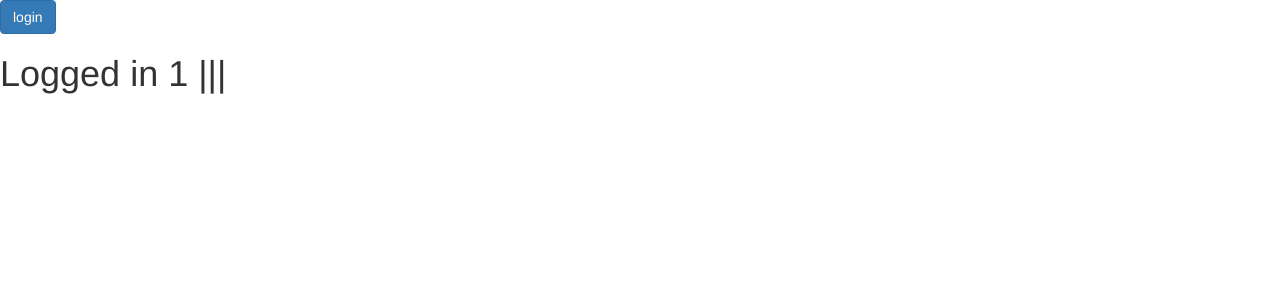
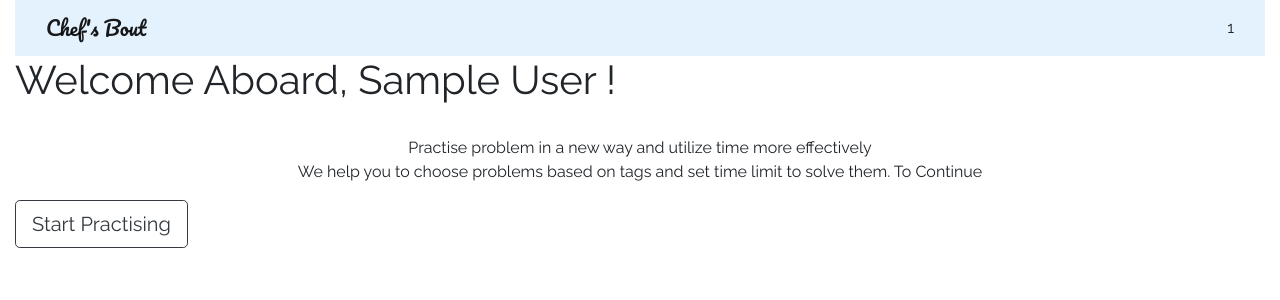
Before and after one commit to AkshaySharma9/Chef-s-bout, a Flask app: page / in a window 1280 px wide. Shown: the top 300 px of the page. Run offline with Flask 2, Linux system fonts and the light colour scheme; the visitor is signed in with stand-in values (Sample User, id 1); some libraries are stand-ins or nearby versions.

Commit message:
login v1

```diff
--- a/app.py
+++ b/app.py
@@ -24,7 +24,6 @@ app.config["SESSION_TYPE"] = "filesystem"
 Session(app)
 
 @app.route("/")
-@login_required
 def index():
 	""" Show logged in user the welcome page """
 
@@ -35,32 +34,33 @@ def login():
 	"""Log user in."""
 
     # forget any user_id
-
-    #session.clear()
+	session.clear()
 
 	# to get the access token if authorization code is present
 	if "code" in request.args:
 		authorization_code = request.args.get("code")
 
 		# making the curl request
-		json = '{"grant_type": "authorization_code","code": "' + authorization_code + '","client_id":"' + client_id + '","client_secret":"' + client_secret + '","redirect_uri":"' + redirect_uri + '"}'
+		json = '{"grant_type": "authorization_code","code": "' + authorization_code + '","client_id":"' + config['client_id'] + '","client_secret":"' + config['client_secret'] + '","redirect_uri":"' + config['redirect_uri'] + '"}'
 
 		headers = {'content-Type': 'application/json'}
 
 		response = (requests.post("https://api.codechef.com/oauth/token", data=json, headers=headers).json())['result']['data']
 
 		# updating the tokens
-		access_token = response['access_token']
-		refresh_token = response['refresh_token']
+		config['access_token'] = response['access_token']
+		config['refresh_token'] = response['refresh_token']
 
 		# getting the name of user and saving it
-		session["user_id"] = get_user_details(response['access_token'])['content']['username']
+		user_details = get_user_details()
+		session["user_id"] = user_details['content']['username']
+		session["uname"] = user_details['content']['fullname'].split()[0]
 
 		return redirect(url_for("index"))
 
 	# get the authorization code first
 	else:
-		url = 'https://api.codechef.com/oauth/authorize?response_type=code&client_id=' + client_id + '&redirect_uri=' + redirect_uri +'&state=xyz'
+		url = 'https://api.codechef.com/oauth/authorize?response_type=code&client_id=' + config['client_id'] + '&redirect_uri=' + config['redirect_uri'] +'&state=xyz'
 
 	    # redirect to codechef login page
 		return redirect(url)
--- a/codechef_api.py
+++ b/codechef_api.py
@@ -3,11 +3,12 @@ from flask import redirect, render_template, request, session
 import requests
 
 # fields required to access codechef api
-client_id = 'e5e9dbf414ac2a401100e8802cad7fed'
-client_secret = '8f6e5771f63c12caa98e8c1857930ced'
-redirect_uri = 'http://workspace-a09akshay09.cs50.io:8080/login'
-access_token = ''
-refresh_token = ''
+global config
+config = {
+        'client_id' : 'e5e9dbf414ac2a401100e8802cad7fed',
+        'client_secret' : '8f6e5771f63c12caa98e8c1857930ced',
+        'redirect_uri' : 'http://workspace-a09akshay09.cs50.io:8080/login'
+    }
 
 
 def login_required(f):
@@ -21,18 +22,11 @@ def login_required(f):
         return f(*args, **kwargs)
     return decorated_function
 
-def get_user_details(ac):
-    s = 'Bearer ' + ac
+def get_user_details():
+    s = 'Bearer ' + config['access_token']
 
     headers = {'Accept': 'application/json', 'Authorization' :  str(s)}
 
     response = (requests.get("https://api.codechef.com/users/me", headers=headers)).json()
-    '''
-    su = requests.Session()
 
-    su.headers.update({'Authorization': str(s)})
-
-    # both 'x-test' and 'x-test2' are sent
-    rev =su.get('https://api.codechef.com/users/me', headers={'Accept': 'application/json'})
-'''
     return response['result']['data']
--- /dev/null
+++ b/static/style.css
@@ -0,0 +1,18 @@
+@import url('https://fonts.googleapis.com/css?family=Raleway');
+@import url('https://fonts.googleapis.com/css?family=Pacifico');
+
+body {
+    font-family: 'Raleway', sans-serif;
+}
+
+.intro {
+
+}
+
+.uname {
+
+}
+
+.navbar-brand {
+    font-family: 'Pacifico', cursive !important;
+}
--- a/templates/index.html
+++ b/templates/index.html
@@ -1,26 +1,22 @@
-<!DOCTYPE html>
+{% extends "layout.html" %}
 
-<html>
-	<head>
-		<meta name="viewport" content="width=device-width, initial-scale=1">
+{% block title %}
+    Chef's Bout
+{% endblock %}
 
-		<link href="https://maxcdn.bootstrapcdn.com/bootstrap/3.3.7/css/bootstrap.min.css" rel="stylesheet"/>
-
-		<script src="https://code.jquery.com/jquery-3.1.1.min.js"></script>
-        <script src="https://maxcdn.bootstrapcdn.com/bootstrap/3.3.7/js/bootstrap.min.js"></script>
-
-
-        <title>Chef's Bout</title>
-	</head>
-
-	<body>
-		<div class="container dad" style="width: 100%; padding: 0;">
-			<button type="button" class="btn btn-primary" id="login">login</button>
+{% block main %}
+	<h1 class="uname"> Welcome Aboard,
 			{% if session.user_id %}
-			<H1> Logged in {{ session.user_id }} ||| </H1>
+			 {{ session.uname }}
 			{% else %}
-			<h2> not logged in </h2>
+			 Guest
 			{% endif %}
-		</div>
-	</body>
-</html>
+	!</h1><br>
+	<p class="text-lg-center intro">Practise problem in a new way and utilize time more effectively <br> We help you to choose problems based on tags and set time
+	limit to solve them. To Continue </p>
+	{% if session.user_id %}
+		<input type="button" class="btn btn-outline-dark btn-lg" onclick="location.href = '/';" role="start" value='Start Practising'>
+	{% else %}
+		<input type="button" class="btn btn-outline-dark btn-lg" onclick="location.href = '/login';" role="login" value='Login with Codehcef'>
+	{% endif %}
+{% endblock %}
--- /dev/null
+++ b/templates/layout.html
@@ -0,0 +1,62 @@
+<!DOCTYPE html>
+
+<html lang="en">
+
+    <head>
+
+        <!-- https://developer.mozilla.org/en-US/docs/Web/HTML/Element/meta -->
+        <meta charset="utf-8"/>
+        <meta content="initial-scale=1, width=device-width" name="viewport"/>
+
+        <!-- documentation at http://getbootstrap.com/, alternative themes at https://www.bootstrapcdn.com/bootswatch/ -->
+        <link rel="stylesheet" href="https://stackpath.bootstrapcdn.com/bootstrap/4.1.3/css/bootstrap.min.css" integrity="sha384-MCw98/SFnGE8fJT3GXwEOngsV7Zt27NXFoaoApmYm81iuXoPkFOJwJ8ERdknLPMO" crossorigin="anonymous">
+
+        <link href="/static/style.css" rel="stylesheet"/>
+
+        <script src="https://code.jquery.com/jquery-3.3.1.slim.min.js" integrity="sha384-q8i/X+965DzO0rT7abK41JStQIAqVgRVzpbzo5smXKp4YfRvH+8abtTE1Pi6jizo" crossorigin="anonymous"></script>
+        <script src="https://cdnjs.cloudflare.com/ajax/libs/popper.js/1.14.3/umd/popper.min.js" integrity="sha384-ZMP7rVo3mIykV+2+9J3UJ46jBk0WLaUAdn689aCwoqbBJiSnjAK/l8WvCWPIPm49" crossorigin="anonymous"></script>
+        <script src="https://stackpath.bootstrapcdn.com/bootstrap/4.1.3/js/bootstrap.min.js" integrity="sha384-ChfqqxuZUCnJSK3+MXmPNIyE6ZbWh2IMqE241rYiqJxyMiZ6OW/JmZQ5stwEULTy" crossorigin="anonymous"></script>
+
+        <title>{% block title %}{% endblock %}</title>
+
+    </head>
+
+    <body>
+
+        <div class="container-fluid">
+
+            <nav class="navbar navbar-light" style="background-color: #e3f2fd;">
+                <div class="container-fluid">
+                    <div class="navbar-header">
+
+                        <a class="navbar-brand" href="{{ url_for('index') }}"><span class="">Chef's Bout</span></a>
+                    </div>
+
+                        {% if session.user_id %}
+
+                            <span class="nav navbar-nav navbar-right">
+                                 {{ session.user_id }}
+
+                            </span>
+                        {% else %}
+                            <span class="nav navbar-nav navbar-right">
+                                <li>Welcome guest</li>
+
+                            </span>
+                        {% endif %}
+
+                </div>
+            </nav>
+
+
+            <main>
+                {% block main %}{% endblock %}
+            </main>
+
+
+        </div>
+
+
+    </body>
+
+</html>
```
